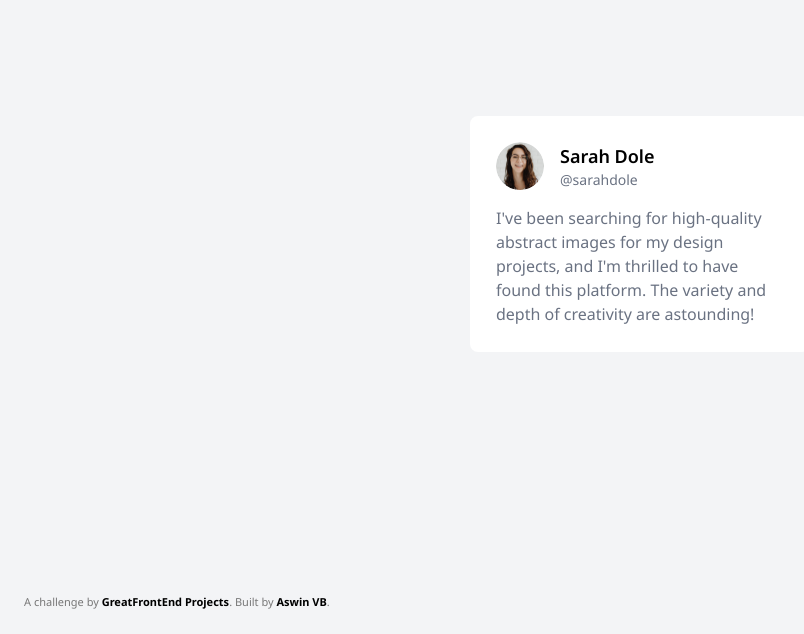
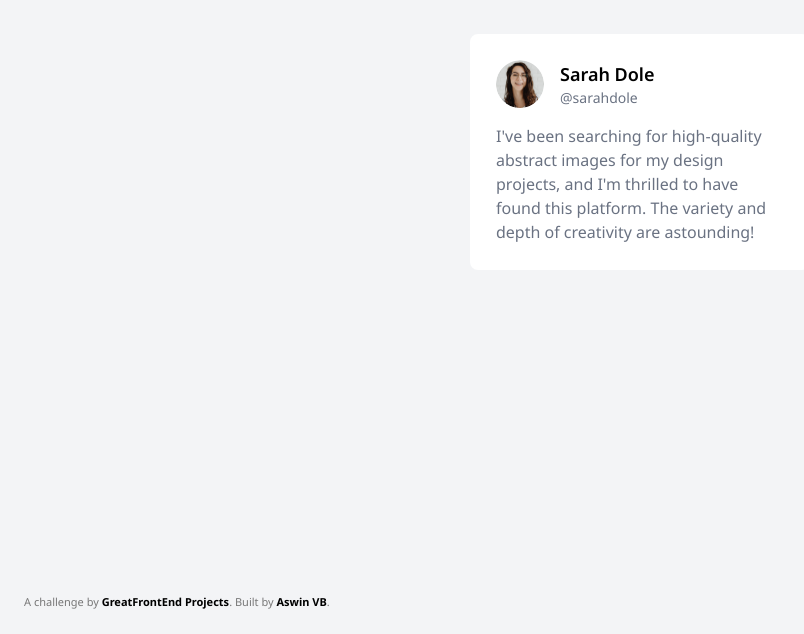
Before and after one commit to aswinzz/Testimonial-Card, a plain HTML site: page index.html in a window 1280 px wide. Shown: the part 166-800 px from the top of the page, without its empty margins (0-804 px from the left). Drawn offline with nearby package versions, Linux system fonts and the light colour scheme.

Commit message:
fix: spacing

```diff
--- a/index.html
+++ b/index.html
@@ -23,7 +23,7 @@
       /* You may write styles inside this <style> tag or within `css/style.css`. */
     </style>
   </head>
-  <body class="bg-gray-100 flex items-center justify-center">
+  <body class="bg-gray-100 flex pt-[200px] justify-center">
     <!-- Sarah Dole
       @sarahdole
       I've been searching for high-quality abstract images for my design projects,
```
